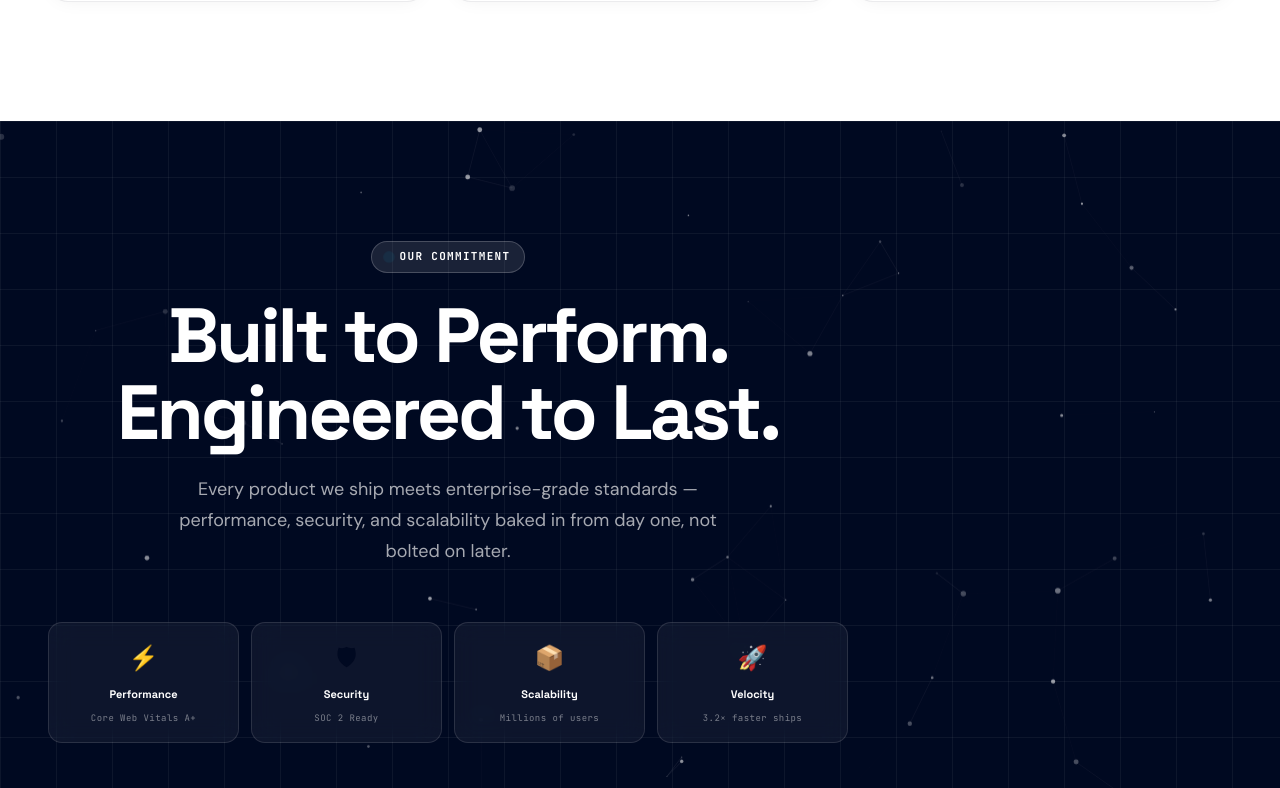
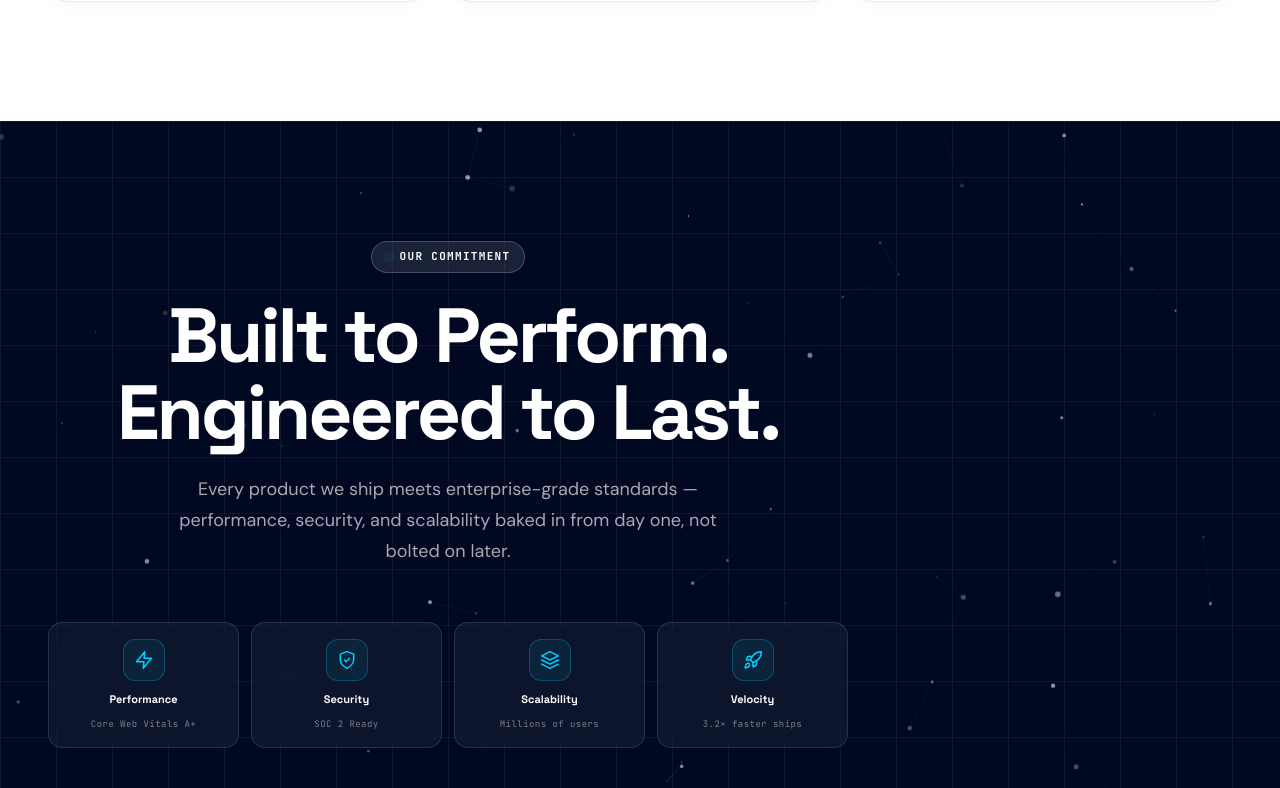
Before and after one commit to zain-khokhar/bosscode, a Next.js app: page / in a window 1280 px wide. Shown: the part 2552-3340 px from the top of the page. Built offline with nearby package versions, Linux system fonts and the light colour scheme.

Commit message:
Replace emoji placeholders with sleek enterprise SVG vector icons

```diff
--- a/app/globals.css
+++ b/app/globals.css
@@ -769,6 +769,7 @@ html.lenis, html.lenis body { height: auto; }
   width: 14px;
   height: 14px;
   flex-shrink: 0;
+  color: var(--cyan);
 }
 
 .bc-telemetry-value {
@@ -1144,13 +1145,34 @@ html.lenis, html.lenis body { height: auto; }
 }
 
 .bc-quantum-badge:hover {
-  background: rgba(255,255,255,0.10);
-  border-color: rgba(255,255,255,0.25);
+  background: rgba(255,255,255,0.08);
+  border-color: rgba(255,255,255,0.22);
+  transform: translateY(-2px);
+}
+
+.bc-quantum-badge-icon {
+  width: 42px;
+  height: 42px;
+  border-radius: 12px;
+  background: rgba(0, 229, 255, 0.08);
+  border: 1px solid rgba(0, 229, 255, 0.22);
+  display: flex;
+  align-items: center;
+  justify-content: center;
+  color: var(--cyan);
+  transition: all 0.3s ease;
+  margin-bottom: 2px;
+}
+
+.bc-quantum-badge:hover .bc-quantum-badge-icon {
+  background: rgba(0, 229, 255, 0.16);
+  border-color: rgba(0, 229, 255, 0.45);
+  box-shadow: 0 0 18px rgba(0, 229, 255, 0.28);
 }
 
 .bc-quantum-badge svg {
-  width: 18px;
-  height: 18px;
+  width: 20px;
+  height: 20px;
   color: var(--cyan);
 }
 
--- a/components/sections/Hero.jsx
+++ b/components/sections/Hero.jsx
@@ -8,14 +8,61 @@ function CodeContent({ tab }) {
     return (
       <div id="bc-device-content">
         {[
-          { label: '🚀 Build velocity', val: '3.2× faster' },
-          { label: '⚡ API latency',    val: '<180ms avg'  },
-          { label: '📦 Deploy freq.',   val: 'Daily'       },
-          { label: '🛡 Code coverage',  val: '94%'         },
-          { label: '✅ Sprint velocity', val: '42 pts'     },
+          {
+            label: 'Build velocity',
+            val: '3.2× faster',
+            icon: (
+              <svg viewBox="0 0 24 24" fill="none" stroke="currentColor" strokeWidth="2" strokeLinecap="round" strokeLinejoin="round">
+                <path d="M4.5 16.5c-1.5 1.26-2 5-2 5s3.74-.5 5-2c.71-.84.7-2.13-.09-2.91a2.18 2.18 0 0 0-2.91-.09z" />
+                <path d="m12 15-3-3a22 22 0 0 1 2-3.95A12.88 12.88 0 0 1 22 2c0 2.72-.78 7.5-6 11a22.35 22.35 0 0 1-4 2z" />
+              </svg>
+            ),
+          },
+          {
+            label: 'API latency',
+            val: '<180ms avg',
+            icon: (
+              <svg viewBox="0 0 24 24" fill="none" stroke="currentColor" strokeWidth="2" strokeLinecap="round" strokeLinejoin="round">
+                <polygon points="13 2 3 14 12 14 11 22 21 10 12 10 13 2" />
+              </svg>
+            ),
+          },
+          {
+            label: 'Deploy freq.',
+            val: 'Daily',
+            icon: (
+              <svg viewBox="0 0 24 24" fill="none" stroke="currentColor" strokeWidth="2" strokeLinecap="round" strokeLinejoin="round">
+                <polyline points="16 18 22 12 16 6" />
+                <polyline points="8 6 2 12 8 18" />
+              </svg>
+            ),
+          },
+          {
+            label: 'Code coverage',
+            val: '94%',
+            icon: (
+              <svg viewBox="0 0 24 24" fill="none" stroke="currentColor" strokeWidth="2" strokeLinecap="round" strokeLinejoin="round">
+                <path d="M12 22s8-4 8-10V5l-8-3-8 3v7c0 6 8 10 8 10z" />
+                <path d="m9 12 2 2 4-4" />
+              </svg>
+            ),
+          },
+          {
+            label: 'Sprint velocity',
+            val: '42 pts',
+            icon: (
+              <svg viewBox="0 0 24 24" fill="none" stroke="currentColor" strokeWidth="2" strokeLinecap="round" strokeLinejoin="round">
+                <path d="M22 11.08V12a10 10 0 1 1-5.93-9.14" />
+                <polyline points="22 4 12 14.01 9 11.01" />
+              </svg>
+            ),
+          },
         ].map((r) => (
           <div className="bc-telemetry-row" key={r.label}>
-            <span className="bc-telemetry-label">{r.label}</span>
+            <span className="bc-telemetry-label">
+              {r.icon}
+              {r.label}
+            </span>
             <span className="bc-telemetry-value">{r.val}</span>
           </div>
         ))}
--- a/components/sections/QuantumCore.jsx
+++ b/components/sections/QuantumCore.jsx
@@ -112,10 +112,48 @@ export default function QuantumCore() {
   };
 
   const BADGES = [
-    { icon: '⚡', title: 'Performance', sub: 'Core Web Vitals A+' },
-    { icon: '🛡', title: 'Security',    sub: 'SOC 2 Ready'        },
-    { icon: '📦', title: 'Scalability', sub: 'Millions of users'  },
-    { icon: '🚀', title: 'Velocity',    sub: '3.2× faster ships'  },
+    {
+      title: 'Performance',
+      sub: 'Core Web Vitals A+',
+      icon: (
+        <svg viewBox="0 0 24 24" fill="none" stroke="currentColor" strokeWidth="1.8" strokeLinecap="round" strokeLinejoin="round">
+          <polygon points="13 2 3 14 12 14 11 22 21 10 12 10 13 2" />
+        </svg>
+      ),
+    },
+    {
+      title: 'Security',
+      sub: 'SOC 2 Ready',
+      icon: (
+        <svg viewBox="0 0 24 24" fill="none" stroke="currentColor" strokeWidth="1.8" strokeLinecap="round" strokeLinejoin="round">
+          <path d="M12 22s8-4 8-10V5l-8-3-8 3v7c0 6 8 10 8 10z" />
+          <path d="m9 12 2 2 4-4" />
+        </svg>
+      ),
+    },
+    {
+      title: 'Scalability',
+      sub: 'Millions of users',
+      icon: (
+        <svg viewBox="0 0 24 24" fill="none" stroke="currentColor" strokeWidth="1.8" strokeLinecap="round" strokeLinejoin="round">
+          <polygon points="12 2 2 7 12 12 22 7 12 2" />
+          <polyline points="2 17 12 22 22 17" />
+          <polyline points="2 12 12 17 22 12" />
+        </svg>
+      ),
+    },
+    {
+      title: 'Velocity',
+      sub: '3.2× faster ships',
+      icon: (
+        <svg viewBox="0 0 24 24" fill="none" stroke="currentColor" strokeWidth="1.8" strokeLinecap="round" strokeLinejoin="round">
+          <path d="M4.5 16.5c-1.5 1.26-2 5-2 5s3.74-.5 5-2c.71-.84.7-2.13-.09-2.91a2.18 2.18 0 0 0-2.91-.09z" />
+          <path d="m12 15-3-3a22 22 0 0 1 2-3.95A12.88 12.88 0 0 1 22 2c0 2.72-.78 7.5-6 11a22.35 22.35 0 0 1-4 2z" />
+          <path d="M9 12H4s.55-3.03 2-4c1.62-1.08 5 0 5 0" />
+          <path d="M12 15v5s3.03-.55 4-2c1.08-1.62 0-5 0-5" />
+        </svg>
+      ),
+    },
   ];
 
   return (
@@ -139,7 +177,9 @@ export default function QuantumCore() {
           <div id="bc-quantum-grid">
             {BADGES.map((b) => (
               <div className="bc-quantum-badge" key={b.title}>
-                <span style={{ fontSize: '24px' }}>{b.icon}</span>
+                <div className="bc-quantum-badge-icon" aria-hidden="true">
+                  {b.icon}
+                </div>
                 <div className="bc-quantum-badge-title">{b.title}</div>
                 <div className="bc-quantum-badge-sub">{b.sub}</div>
               </div>
```
